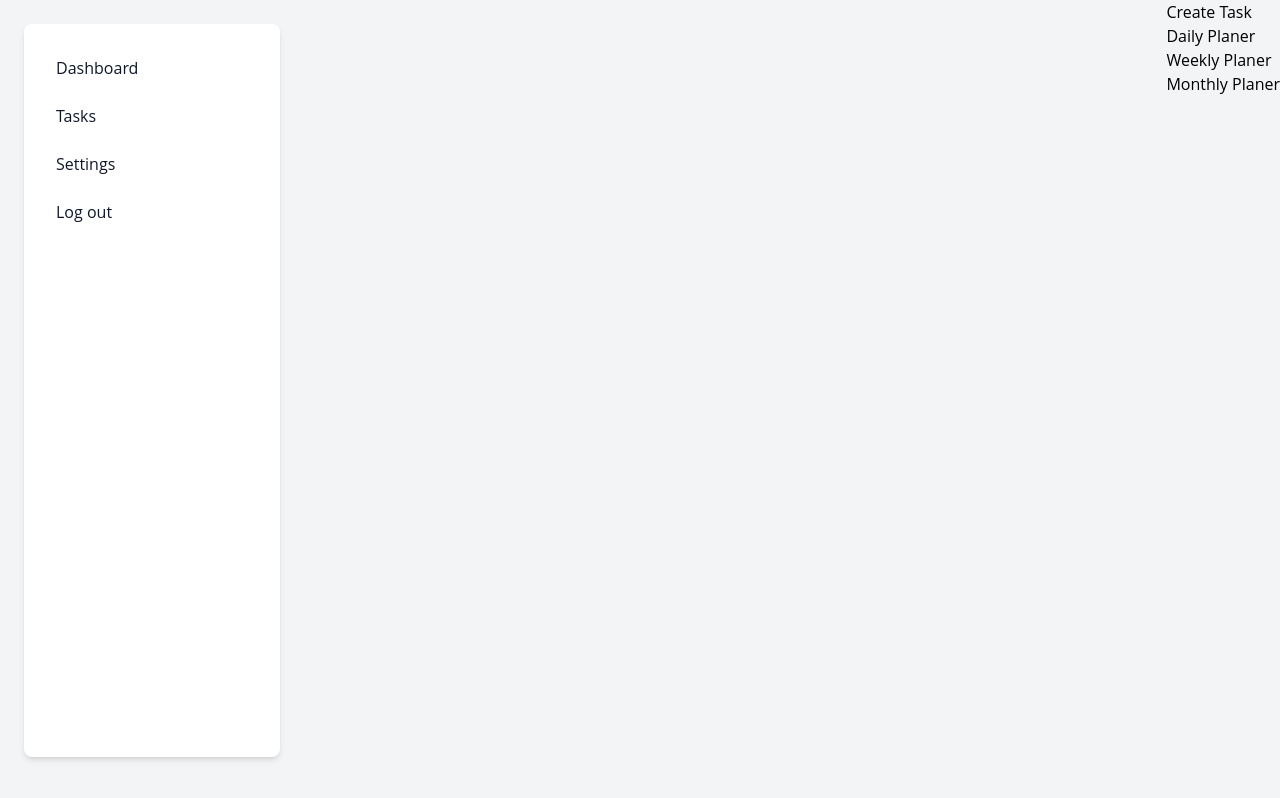
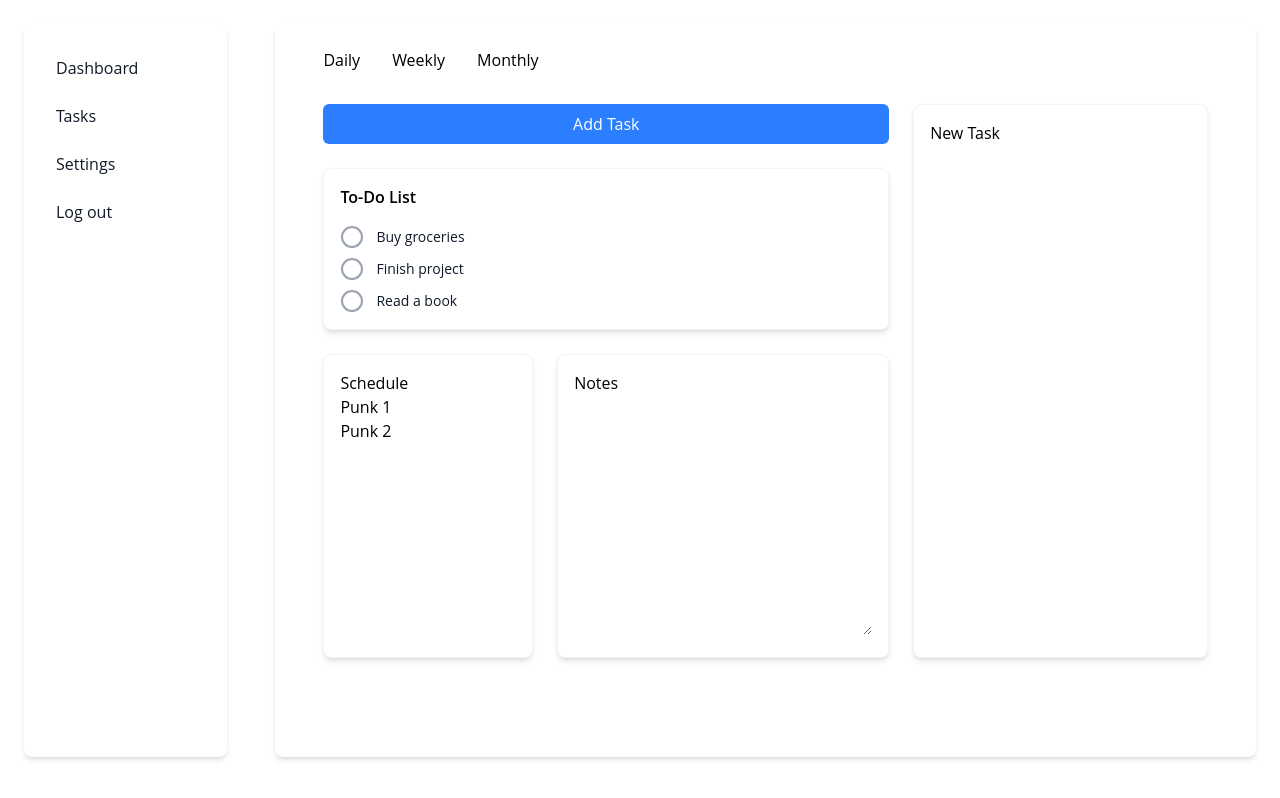
Before and after one commit to yaruta/planner-app, a Next.js app: page /tasks in a window 1280 px wide. Built offline with nearby package versions, Linux system fonts and the light colour scheme; no server answers; sample sign-in values are in the browser's storage.

Commit message:
Add initial structure and UI design for Tasks page

```diff
--- a/app/(protected)/layout.jsx
+++ b/app/(protected)/layout.jsx
@@ -4,7 +4,7 @@ import Sidebar from "@/components/navigation/Sidebar";
 export default function ProtectedAreaLayout({ children }) {
   return (
     <ProtectedLayout>
-      <main className="bg-gray-100 flex justify-between w-full gap-2 h-screen">
+      <main className="flex justify-between w-full h-screen overflow-y-hidden">
         <Sidebar />
         {children}
       </main>
--- a/app/(protected)/tasks/page.jsx
+++ b/app/(protected)/tasks/page.jsx
@@ -1,24 +1,28 @@
-import Link from "next/link";
+import NotesForm from "@/components/tasks/NotesForm";
+import PlanerNavigation from "@/components/tasks/PlanerNavigation";
+import ScheduleList from "@/components/tasks/ScheduleList";
+import TasksForm from "@/components/tasks/TasksForm";
+import TodoList from "@/components/tasks/TodoList";
 
 export default function TasksPage() {
   return (
-    <main>
-      <nav>
-        <ul>
-          <li>
-            <Link href="/tasks/create">Create Task</Link>
-          </li>
-          <li>
-            <Link href="/tasks/daily">Daily Planer</Link>
-          </li>
-          <li>
-            <Link href="/tasks/weekly">Weekly Planer</Link>
-          </li>
-          <li>
-            <Link href="/tasks/monthly">Monthly Planer</Link>
-          </li>
-        </ul>
-      </nav>
-    </main>
+    <section className="w-full h-11/12 p-6 pl-12 pr-12 m-6 rounded-lg shadow-md">
+      <PlanerNavigation />
+      <div className="mt-8 flex flex-col lg:flex-row gap-6">
+        <div className="flex-1 space-y-6 w-2/3 h-full">
+          <button className="w-full bg-blue-500 text-white py-2 rounded-md hover:bg-blue-600 transition duration-200">
+            Add Task
+          </button>
+          <TodoList />
+          <div className="flex space-x-6 w-full">
+            <ScheduleList />
+            <NotesForm />
+          </div>
+        </div>
+        <div className="w-1/3">
+          <TasksForm />
+        </div>
+      </div>
+    </section>
   );
 }
--- a/app/layout.jsx
+++ b/app/layout.jsx
@@ -8,7 +8,7 @@ export const metadata = {
 export default function RootLayout({ children }) {
   return (
     <html lang="en">
-      <body className="bg-gray-100 flex justify-between w-full gap-2">
+      <body className="flex justify-between w-full gap-2">
         {children}
       </body>
     </html>
--- /dev/null
+++ b/components/tasks/NotesForm.jsx
@@ -0,0 +1,12 @@
+import Card from "../ui/Card";
+
+export default function NotesForm() {
+  return (
+    <Card>
+      <form>
+        <h2>Notes</h2>
+        <textarea name="notes" id="notes" cols="30" rows="10"></textarea>
+      </form>
+    </Card>
+  );
+}
--- /dev/null
+++ b/components/tasks/PlanerNavigation.jsx
@@ -0,0 +1,19 @@
+import Link from "next/link";
+
+export default function PlanerNavigation() {
+  return (
+    <nav>
+      <ul className="flex justify-baseline gap-8">
+        <li>
+          <Link href="/tasks/daily">Daily</Link>
+        </li>
+        <li>
+          <Link href="/tasks/weekly">Weekly</Link>
+        </li>
+        <li>
+          <Link href="/tasks/monthly">Monthly</Link>
+        </li>
+      </ul>
+    </nav>
+  );
+}
--- /dev/null
+++ b/components/tasks/ScheduleList.jsx
@@ -0,0 +1,17 @@
+import Card from "../ui/Card";
+
+export default function ScheduleList() {
+  return (
+    <Card>
+      <h2>Schedule</h2>
+      <ul>
+        <li>
+          <p>Punk 1</p>
+        </li>
+        <li>
+          <p>Punk 2</p>
+        </li>
+      </ul>
+    </Card>
+  );
+}
--- /dev/null
+++ b/components/tasks/TasksForm.jsx
@@ -0,0 +1,11 @@
+import Card from "../ui/Card";
+
+export default function TasksForm() {
+  return (
+    <Card className="h-full">
+      <form>
+        <h2>New Task</h2>
+      </form>
+    </Card>
+  );
+}
--- /dev/null
+++ b/components/tasks/TodoList.jsx
@@ -0,0 +1,53 @@
+"use client";
+import { useState } from "react";
+import Card from "../ui/Card";
+import { Circle, CheckCircle } from "lucide-react";
+
+export default function TodoList() {
+  const [tasks, setTasks] = useState([
+    { id: 1, text: "Buy groceries", completed: false },
+    { id: 2, text: "Finish project", completed: false },
+    { id: 3, text: "Read a book", completed: false },
+  ]);
+
+  const toggleTask = (id) => {
+    setTasks(
+      tasks.map((task) =>
+        task.id === id ? { ...task, completed: !task.completed } : task
+      )
+    );
+  };
+  return (
+    <Card>
+      <h2 className="text-md font-semibold mb-4">To-Do List</h2>
+      <section>
+        <ul className="space-y-2">
+          {tasks.map((task) => (
+            <li
+              key={task.id}
+              className={`flex items-center rounded-lg cursor-pointer transition-colors duration-300 ${
+                task.completed ? "bg-green-100" : "bg-white"
+              }`}
+              onClick={() => toggleTask(task.id)}
+            >
+              {task.completed ? (
+                <CheckCircle className="text-green-500 mr-3" />
+              ) : (
+                <Circle className="text-gray-400 mr-3" />
+              )}
+              <span
+                className={`text-sm ${
+                  task.completed
+                    ? "line-through text-gray-500"
+                    : "text-gray-900"
+                }`}
+              >
+                {task.text}
+              </span>
+            </li>
+          ))}
+        </ul>
+      </section>
+    </Card>
+  );
+}
--- a/components/ui/Card.jsx
+++ b/components/ui/Card.jsx
@@ -1,3 +1,7 @@
-export default function Card() {
-  return <article></article>;
+export default function Card({ children, className }) {
+  return (
+    <article className={`bg-white shadow-md rounded-lg p-4 border-1 border-gray-100 w-full ${className}`}>
+      {children}
+    </article>
+  );
 }
--- /dev/null
+++ b/components/ui/Section.jsx
@@ -0,0 +1,5 @@
+export default function Section({ children }) {
+  return (
+    <section className="m-6 p-8 rounded-lg shadow-md">{children}</section>
+  );
+}
--- a/package.json
+++ b/package.json
@@ -10,7 +10,8 @@
   },
   "dependencies": {
     "firebase": "^11.4.0",
-    "next": "15.2.2",
+    "lucide-react": "^0.485.0",
+    "next": "^15.2.4",
     "react": "^19.0.0",
     "react-dom": "^19.0.0",
     "react-firebase-hooks": "^5.1.1"
```
Also changed, not shown: 1 other file (tests, documents, lock files or other folders).
